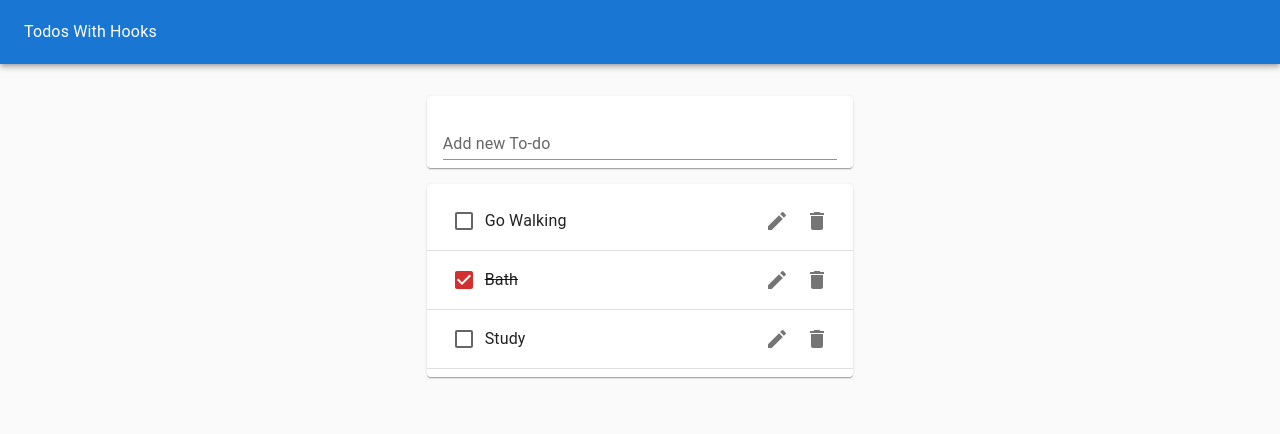
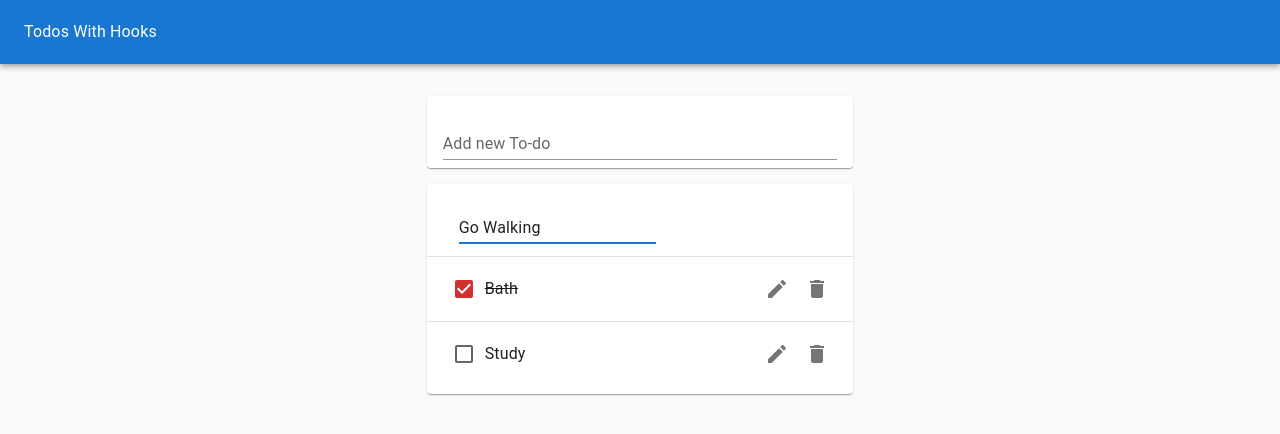
Before and after one commit to suddhabrato/to-do-hooks-app, a React (Create React App) app: page / in a window 1280 px wide. Both pictures are taken after a click on the button 777 px from the left and 221 px from the top of the page. Shown: the top 434 px of the page. Built offline with nearby package versions, Linux system fonts and the light colour scheme.

Commit message:
added Edit form

```diff
--- /dev/null
+++ b/src/EditTodoForm.js
@@ -0,0 +1,18 @@
+import React from 'react';
+import TextField from '@mui/material/TextField';
+import useinputState from './hooks/useInputState';
+
+export default function EditTodoForm({ id, editTodo, task, toggleEditForm }) {
+    const [value, handleChange, reset] = useinputState(task);
+    return (
+        <form style={{ marginLeft: '1rem', width: '50%' }}
+            onSubmit={(evt) => {
+                evt.preventDefault();
+                editTodo(id, value);
+                reset();
+                toggleEditForm();
+            }}>
+            <TextField margin='normal' variant='standard' fullWidth value={value} onChange={handleChange} autoFocus />
+        </form>
+    )
+}
--- a/src/Todo.js
+++ b/src/Todo.js
@@ -6,23 +6,28 @@ import IconButton from '@mui/material/IconButton';
 import DeleteIcon from '@mui/icons-material/Delete';
 import EditIcon from '@mui/icons-material/Edit';
 import ListItemSecondaryAction from '@mui/material/ListItemSecondaryAction';
+import useToggle from './hooks/useToggle';
+import EditTodoForm from './EditTodoForm';
 
-
-export default function Todo({ task, completed, removeTodo, id, toggleTodo }) {
+export default function Todo({ task, completed, removeTodo, id, toggleTodo, editTodo }) {
+    const [isEditing, toggle] = useToggle(false);
     return (
-        <ListItem>
-            <Checkbox color='error' tabIndex={-1} checked={completed} onClick={() => toggleTodo(id)} />
+        <ListItem sx={{ height: '64px' }}>
+            {isEditing ?
+                <EditTodoForm editTodo={editTodo} id={id} task={task} toggleEditForm={toggle} /> :
+                <><Checkbox color='error' tabIndex={-1} checked={completed} onClick={() => toggleTodo(id)} />
                     <ListItemText sx={{ textDecoration: completed ? 'line-through' : 'none' }}>
                         {task}
                     </ListItemText>
                     <ListItemSecondaryAction>
-                <IconButton aria-label='Edit'>
+                        <IconButton aria-label='Edit' onClick={() => toggle()}>
                             <EditIcon />
                         </IconButton>
                         <IconButton aria-label='Delete' onClick={() => removeTodo(id)}>
                             <DeleteIcon />
                         </IconButton>
-            </ListItemSecondaryAction>
+                    </ListItemSecondaryAction></>
+            }
         </ListItem>
     )
 }
--- a/src/TodoApp.js
+++ b/src/TodoApp.js
@@ -29,6 +29,10 @@ export default function TodoApp() {
         setTodos(todos.map(todo => todo.id === todoId ? { ...todo, completed: !todo.completed } : todo));
     }
 
+    const editTodo = (todoId, newTask) => {
+        setTodos(todos.map(todo => todo.id === todoId ? { ...todo, task: newTask } : todo));
+    }
+
     return (
         <Paper sx={{
             padding: '0',
@@ -46,7 +50,7 @@ export default function TodoApp() {
             <Grid container justifyContent='center' sx={{ marginTop: '1rem' }}>
                 <Grid item xs={11} md={8} lg={4}>
                     <TodoForm addTodo={addTodo} />
-                    <TodoList todos={todos} removeTodo={removeTodo} toggleTodo={toggleTodo} />
+                    <TodoList todos={todos} removeTodo={removeTodo} toggleTodo={toggleTodo} editTodo={editTodo} />
                 </Grid>
             </Grid>
         </Paper>
--- a/src/TodoList.js
+++ b/src/TodoList.js
@@ -4,17 +4,18 @@ import List from '@mui/material/List';
 import Divider from '@mui/material/Divider';
 import Todo from './Todo';
 
-export default function TodoList({ todos, removeTodo, toggleTodo }) {
+export default function TodoList({ todos, removeTodo, toggleTodo, editTodo }) {
     return (
         <Paper>
             <List>
-                {todos.map(todo =>
+                {todos.map((todo, i) =>
                     <>
                         <Todo task={todo.task} id={todo.id} key={todo.id} completed={todo.completed}
                             removeTodo={removeTodo}
                             toggleTodo={toggleTodo}
+                            editTodo={editTodo}
                         />
-                        <Divider />
+                        {i < todos.length - 1 && <Divider key={`Divider-${todo.id}`} />}
                     </>
                 )}
             </List>
--- a/src/hooks/useInputState.js
+++ b/src/hooks/useInputState.js
@@ -1,4 +1,4 @@
-import React, { useState } from 'react';
+import { useState } from 'react';
 
 export default function useInputState(intialVal) {
     const [val, setVal] = useState(intialVal);
--- /dev/null
+++ b/src/hooks/useToggle.js
@@ -0,0 +1,9 @@
+import { useState } from 'react';
+
+export default function useToggle(initialVal) {
+    const [val, setVal] = useState(initialVal);
+    const toggle = () => {
+        setVal(!val);
+    }
+    return [val, toggle];
+}
```
Lines whose indentation alone changed are shown as unchanged.
